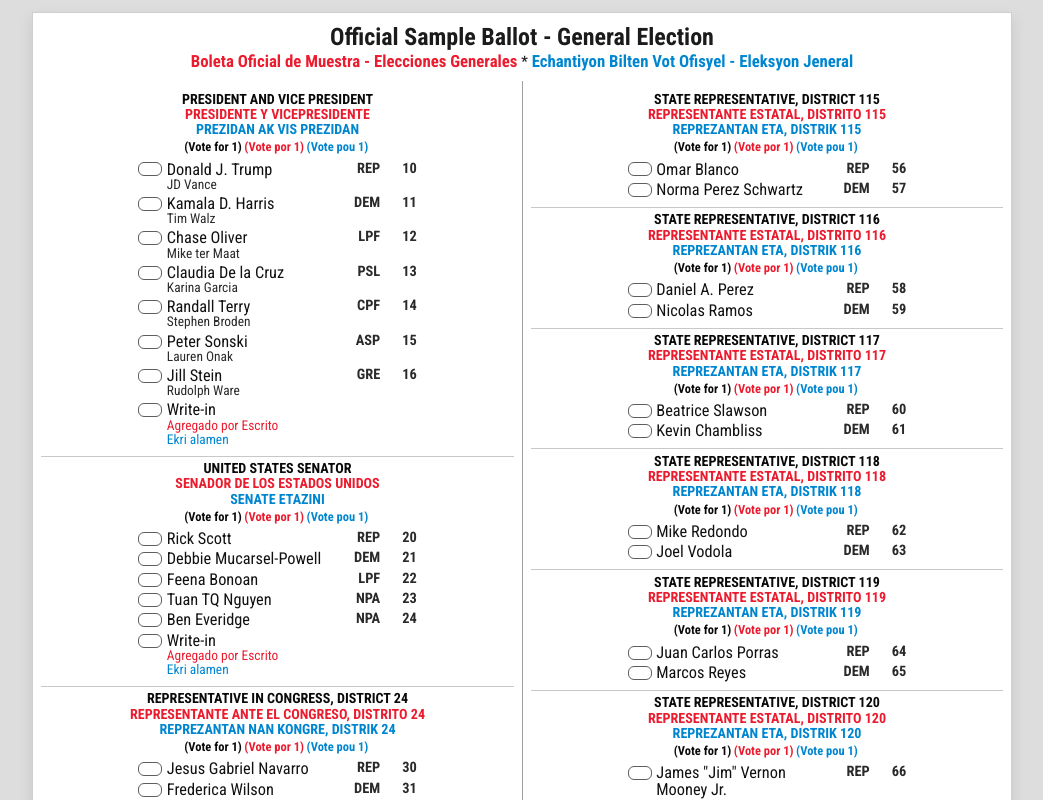
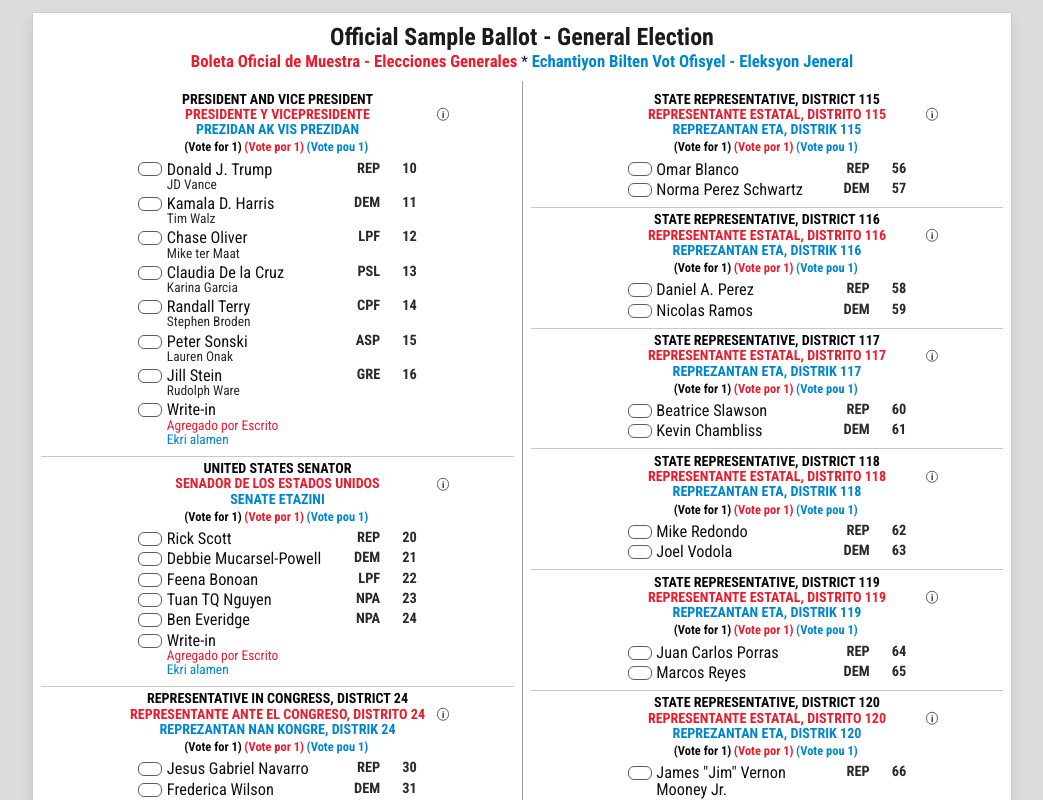
Before and after one commit to rhomere/digital-ballot, a Next.js app: page /ballot in a window 1280 px wide. Shown: the top 800 px of the page, without its empty margins (118-1161 px from the left). Built offline with nearby package versions, Linux system fonts and the light colour scheme.

Commit message:
add modal

```diff
--- a/src/app/globals.css
+++ b/src/app/globals.css
@@ -497,9 +497,97 @@ h3 {
   text-align: center;
 }
 
+.sheet2-card-office-group {
+  position: relative;
+  --sheet2-info-offset: clamp(2.2rem, 7vw, 4rem);
+  padding-left: calc(var(--sheet2-info-offset) + 1rem);
+  padding-right: calc(var(--sheet2-info-offset) + 1rem);
+}
+
+.sheet2-info-symbol {
+  display: inline-flex;
+  align-items: center;
+  justify-content: center;
+  position: absolute;
+  right: var(--sheet2-info-offset);
+  top: 50%;
+  transform: translateY(-50%);
+  width: 0.78rem;
+  height: 0.78rem;
+  border: 1px solid #5f5f5f;
+  border-radius: 999px;
+  font-size: 0.58rem;
+  font-weight: 700;
+  line-height: 1;
+  color: #222222;
+  cursor: help;
+  background: #ffffff;
+  padding: 0;
+}
+
+.sheet2-info-modal-backdrop {
+  position: fixed;
+  inset: 0;
+  background: rgba(0, 0, 0, 0.36);
+  display: flex;
+  align-items: center;
+  justify-content: center;
+  z-index: 1000;
+  padding: 1rem;
+}
+
+.sheet2-info-modal {
+  width: min(500px, 100%);
+  min-height: 320px;
+  max-height: min(78vh, 560px);
+  position: relative;
+  background: #ffffff;
+  border: 1px solid #9b9b9b;
+  border-radius: 12px;
+  box-shadow: 0 12px 28px rgba(0, 0, 0, 0.25);
+  padding: 1.05rem 0.95rem 0.9rem;
+  overflow-y: auto;
+}
+
+.sheet2-info-modal h3 {
+  margin: 0;
+  font-size: 1.18rem;
+  line-height: 1.15;
+  text-transform: uppercase;
+  color: #101010;
+  text-align: center;
+}
+
+.sheet2-info-modal p {
+  margin: 0.5rem 0 0;
+  font-size: 0.84rem;
+  line-height: 1.35;
+  color: #222222;
+  text-align: center;
+}
+
+.sheet2-info-modal-close-x {
+  position: absolute;
+  top: 0.45rem;
+  right: 0.3rem;
+  border: none;
+  background: transparent;
+  color: #222222;
+  font-size: 1.05rem;
+  font-weight: 700;
+  line-height: 1;
+  width: 1.25rem;
+  height: 1.25rem;
+  display: inline-flex;
+  align-items: center;
+  justify-content: center;
+  padding: 0;
+  cursor: pointer;
+}
+
 .sheet2-prompt-block {
   margin: 0.22rem 0 0.34rem;
-  padding-left: 0.34rem;
+  padding-left: 1.5rem;
 }
 
 .sheet2-prompt {
--- a/src/components/BallotGuide.tsx
+++ b/src/components/BallotGuide.tsx
@@ -1,4 +1,6 @@
 "use client";
+
+import { useState } from "react";
 
 import { ballotContests, type Contest } from "@/data/ballotData";
 
@@ -44,14 +46,16 @@ function ChoiceLine({
 function ContestCard({
   contest,
   showOfficeTitles,
+  onInfoClick,
 }: {
   contest: Contest;
   showOfficeTitles: boolean;
+  onInfoClick: (contest: Contest) => void;
 }) {
   return (
     <article className="sheet2-card">
       {showOfficeTitles ? (
-        <>
+        <div className="sheet2-card-office-group">
           <p className="sheet2-card-office">{contest.office.toUpperCase()}</p>
           <p className="sheet2-card-office red">
             {(contest.spanishOffice ?? contest.office).toUpperCase()}
@@ -59,7 +63,16 @@ function ContestCard({
           <p className="sheet2-card-office blue">
             {(contest.creoleOffice ?? contest.office).toUpperCase()}
           </p>
-        </>
+          <button
+            type="button"
+            className="sheet2-info-symbol"
+            title="Contest information"
+            aria-label={`Open information for ${contest.office}`}
+            onClick={() => onInfoClick(contest)}
+          >
+            i
+          </button>
+        </div>
       ) : null}
       {contest.prompt ? (
         <div className="sheet2-prompt-block">
@@ -85,10 +98,20 @@ function ContestCard({
 }
 
 export function BallotGuide() {
+  const [activeInfoContest, setActiveInfoContest] = useState<Contest | null>(null);
+
   const topSections = ["partisan", "judicial"] as const;
   const allContests = topSections.flatMap((section) =>
     ballotContests.filter((contest) => contest.section === section),
   );
+
+  const handleOpenInfo = (contest: Contest) => {
+    setActiveInfoContest(contest);
+  };
+
+  const handleCloseInfo = () => {
+    setActiveInfoContest(null);
+  };
 
   const contestsPerColumn = Math.ceil(allContests.length / 2);
   const columns: Contest[][] = Array.from({ length: 2 }, (_, index) =>
@@ -124,12 +147,44 @@ export function BallotGuide() {
                     key={contest.id}
                     contest={contest}
                     showOfficeTitles={showOfficeTitles}
+                    onInfoClick={handleOpenInfo}
                   />
                 );
               })}
             </div>
           ))}
         </div>
+
+        {activeInfoContest ? (
+          <div
+            className="sheet2-info-modal-backdrop"
+            role="presentation"
+            onClick={handleCloseInfo}
+          >
+            <div
+              className="sheet2-info-modal"
+              role="dialog"
+              aria-modal="true"
+              aria-labelledby="sheet2-info-modal-title"
+              onClick={(event) => event.stopPropagation()}
+            >
+              <button
+                type="button"
+                className="sheet2-info-modal-close-x"
+                aria-label="Close information dialog"
+                onClick={handleCloseInfo}
+              >
+                X
+              </button>
+              <h3 id="sheet2-info-modal-title">
+                {activeInfoContest.office}
+              </h3>
+              <p>
+                {activeInfoContest.whyItMatters ?? "Information is not available for this contest yet."}
+              </p>
+            </div>
+          </div>
+        ) : null}
 
         <footer className="sheet2-footer">
           <span className="sheet2-page-num">2</span>
```
